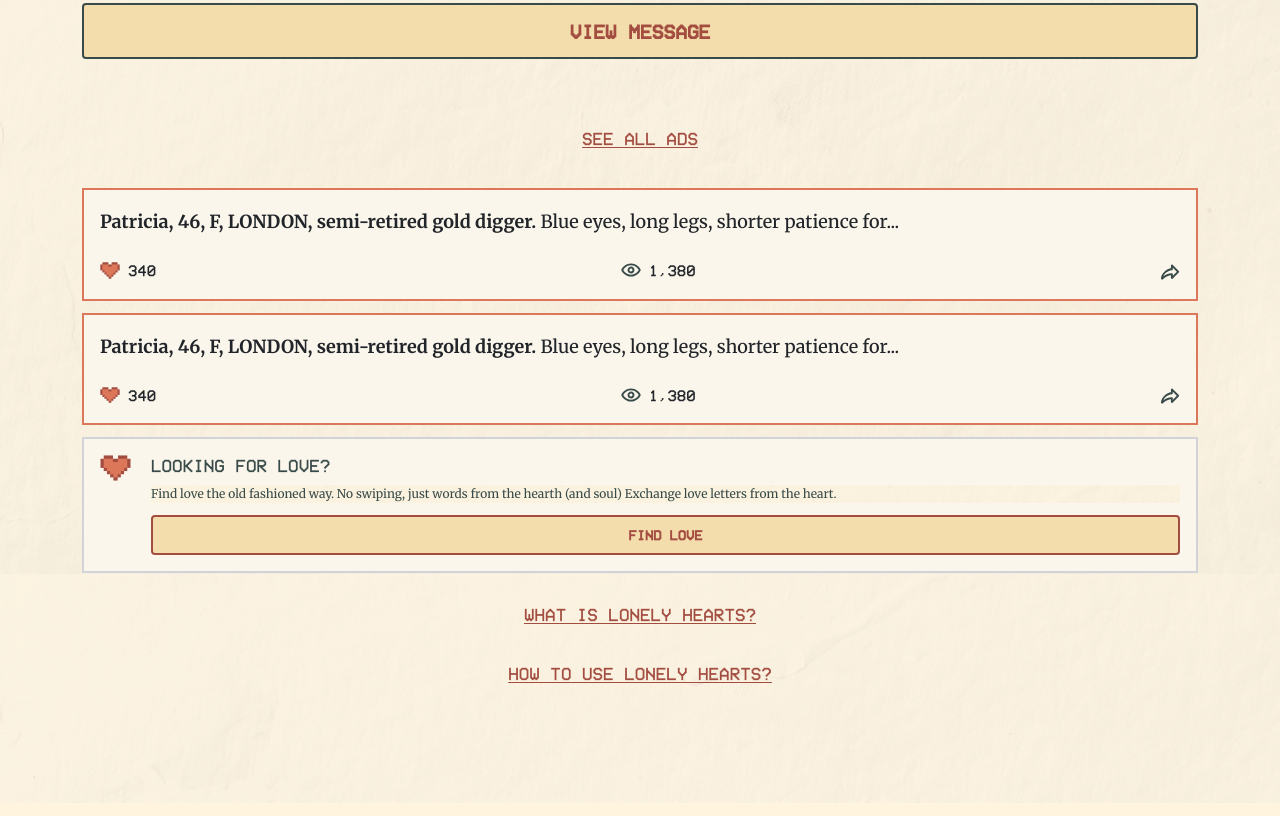
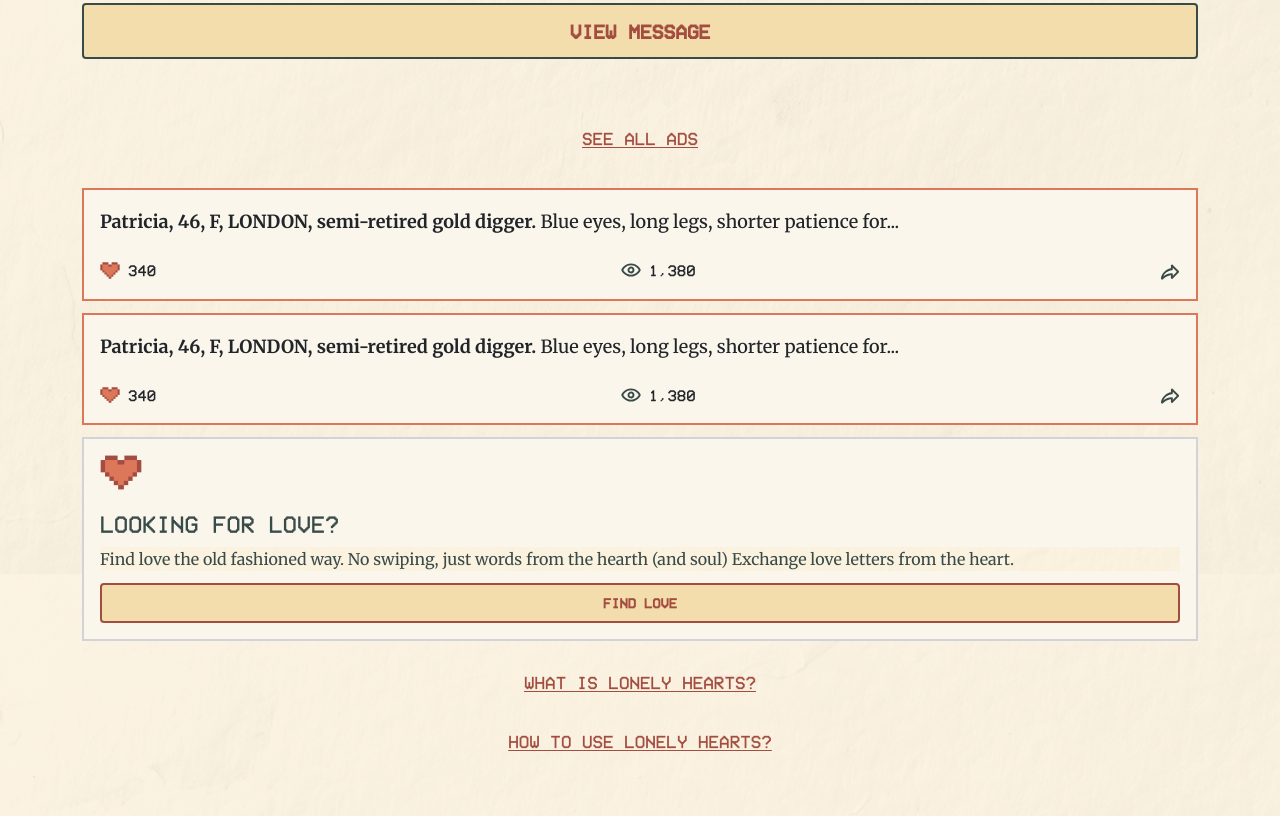
Before and after one commit to salungp/Lonely-Hearts, a plain HTML site: page index.html in a window 1280 px wide. Shown: the part 390-1206 px from the top of the page. Drawn offline with nearby package versions, Linux system fonts and the light colour scheme.

Commit message:
Update the banner cta on home page

```diff
--- a/assets/style.css
+++ b/assets/style.css
@@ -595,17 +595,17 @@ body, h1, p {
 }
 
 .lh-cta-card {
-    display: flex !important;
-    align-items: start;
+
 }
 
 .lh-cta-card h3 {
-    font-size: 18px;
+    font-size: 24px;
     text-transform: uppercase;
+    margin-top: 20px;
 }
 
 .lh-cta-card p {
-    font-size: 12px;
+    font-size: 16px;
     font-family: 'Merriweather';
     margin-bottom: 12px;
 }
--- a/index.html
+++ b/index.html
@@ -135,8 +135,8 @@
             </div>
         </a>
 
-        <div class="lh-feed-card lh-cta-card d-flex" style="gap: 20px;">
-            <img src="assets/logo.svg" alt="Heart icon logo symbol">
+        <div class="lh-feed-card lh-cta-card">
+            <img src="assets/logo.svg" alt="Heart icon logo symbol" style="width: 42px;">
             <div style="width: 100%;">
                 <h3>Looking for love?</h3>
                 <p>Find love the old fashioned way. No swiping, just words from the hearth (and soul) Exchange love letters from the heart.</p>
```
